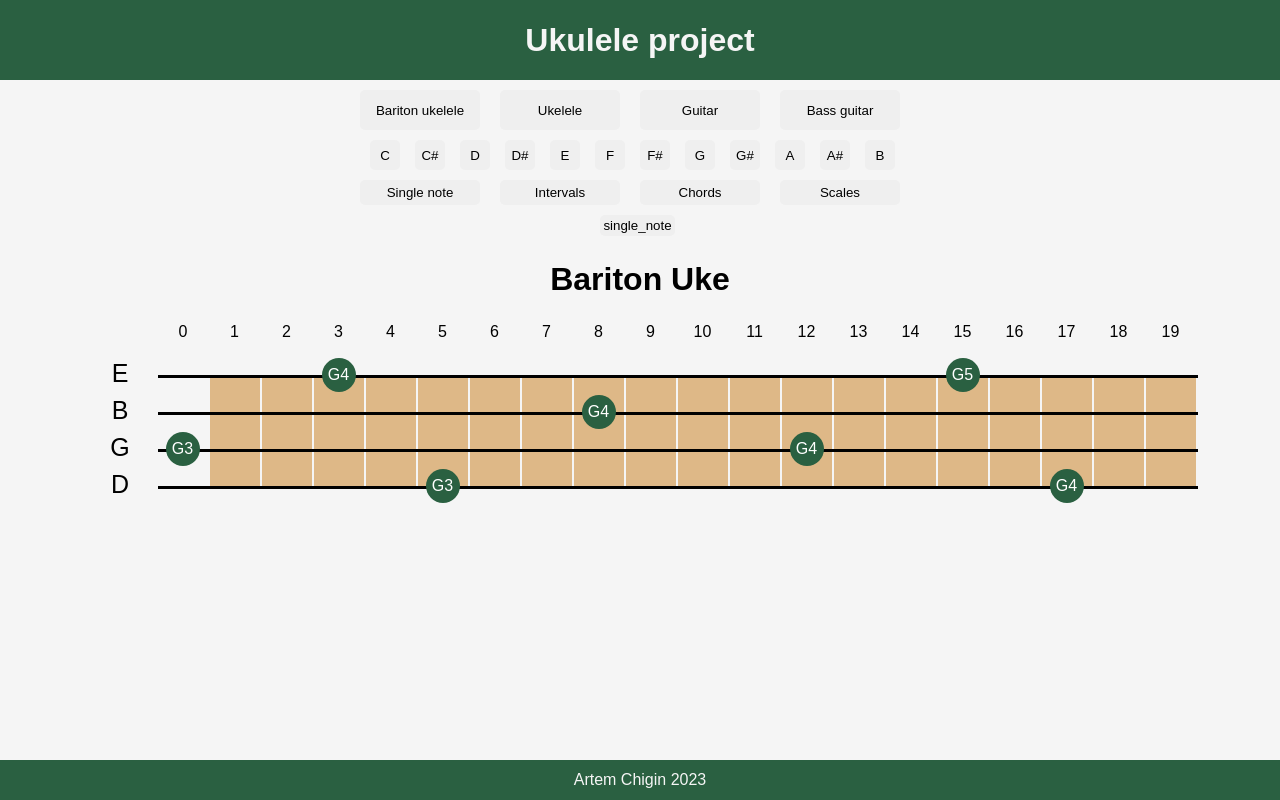
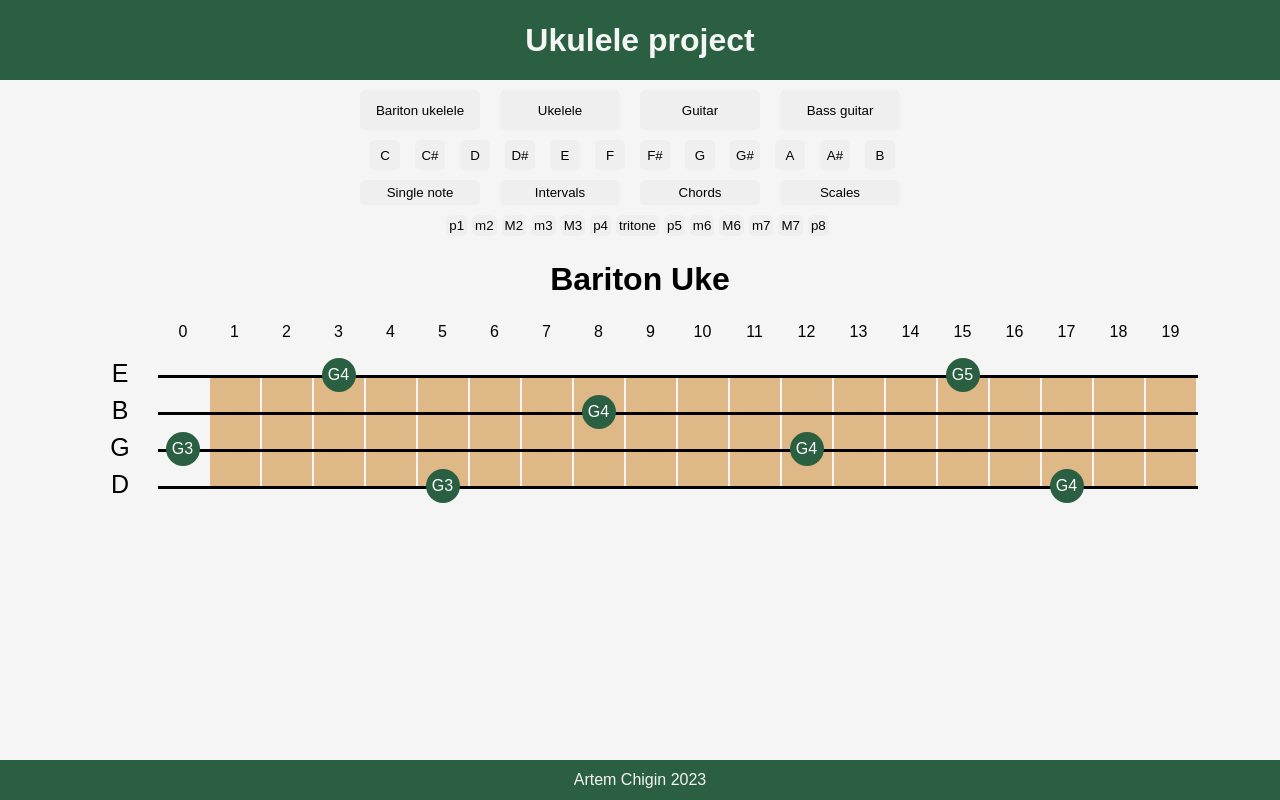
Before and after one commit to artem-chigin/fretboard-map, a React (Create React App) app: page / in a window 1280 px wide. Built offline with nearby package versions, Linux system fonts and the light colour scheme.

Commit message:
changed sequence display logic

```diff
--- a/src/components-for-render/select-sequence.js
+++ b/src/components-for-render/select-sequence.js
@@ -2,12 +2,12 @@ function SelectSequenceType({onSequenceClick}) {
 
     return (
         <div className="select-sequence">
-            <button onClick={() => onSequenceClick("note")}>Single note</button>
-            <button onClick={() => onSequenceClick("intervals")}>Intervals</button>
-            <button onClick={() => onSequenceClick("chords")}>Chords</button>
-            <button onClick={() => onSequenceClick("scales")}>Scales</button>
+            <button onClick={() => onSequenceClick("intervals", "p1")}>Single note</button>
+            <button onClick={() => onSequenceClick("intervals", "p1")}>Intervals</button>
+            <button onClick={() => onSequenceClick("chords", "major")}>Chords</button>
+            <button onClick={() => onSequenceClick("scales", "major")}>Scales</button>
         </div>
     )
-}
+};
 
 export default SelectSequenceType;
--- a/src/components-for-render/sequence-panel.js
+++ b/src/components-for-render/sequence-panel.js
@@ -1,13 +1,13 @@
 import MUSIC_CONST from "../instrument-scale-calculations/musical-constants"
 
 function SequencePanel({typeOfPanel, onSequenceTypeClick}) {
-    const sequences = Object.getOwnPropertyNames(MUSIC_CONST[typeOfPanel])
+    const sequences = Object.getOwnPropertyNames(MUSIC_CONST[typeOfPanel]);
     const sequenceButtons = sequences.map((sequenceName, index) => <button className="sequence-name-buttons" onClick={() => onSequenceTypeClick(sequenceName)} key={"seqType" + index}>{sequenceName}</button>)
     return (
         <div className="sequence-panel">
             {sequenceButtons}
         </div>
     )
-}
+};
 
 export default SequencePanel;
--- a/src/components-for-render/ui.js
+++ b/src/components-for-render/ui.js
@@ -12,16 +12,19 @@ import MUSIC_CONST from '../instrument-scale-calculations/musical-constants';
 function UI() {
     const [currentInstrument, setCurrentInstrument] = useState(new MusicalInstrument(instruments.baritoneUke));
     const [rootNote, setrootNote] = useState("G");
-    const [sequenceType, setSequenceType] = useState("note");
-    const [sequenceName, setSequenceName] = useState("single_note")
+    const [sequenceType, setSequenceType] = useState("intervals");
+    const [sequenceName, setSequenceName] = useState("p1")
     const [sequence, setSequence] = useState(["G"]);
 
     function createSequence(keyNote=rootNote, seqType=sequenceType, seqName=sequenceName) {
+        setrootNote(keyNote);
+        setSequenceType(seqType);
+        setSequenceName(seqName);
+
          if (MUSIC_CONST[seqType].hasOwnProperty(seqName)) {
 
             const newSequence = currentInstrument.generateSeqence([keyNote, 4], MUSIC_CONST[seqType][seqName]);
-            setrootNote(keyNote);
-            setSequenceName(seqName);
+
             setSequence(newSequence);
          }
     }
@@ -34,7 +37,7 @@ function UI() {
                 <SelectInstrument
                 onInstrumentClick={(instrumentName) => setCurrentInstrument(instrumentName)}/>
                 <SelectRootNote onNoteClick={(keyNote) => createSequence(keyNote, sequenceType, sequenceName)}/>
-                <SelectSequenceType onSequenceClick={(typeOfSequence) => setSequenceType(typeOfSequence)}/>
+                <SelectSequenceType onSequenceClick={(sequenceType, sequenceName) => createSequence(rootNote, sequenceType, sequenceName)}/>
                 <SequencePanel typeOfPanel={sequenceType} onSequenceTypeClick={(sequenceName) => createSequence(rootNote, sequenceType, sequenceName)}/>
             </div>
             <div className='instrument-container'>
--- a/src/instrument-scale-calculations/musical-constants.js
+++ b/src/instrument-scale-calculations/musical-constants.js
@@ -29,7 +29,7 @@ const MUSIC_CONST = {
         major: [2, 2, 1, 2, 2, 2, 1],
         minor: [2, 1, 2, 2, 1, 2, 2],
     },
-    note: {single_note: [0]}
+    // note: {single_note: [0]}
 };
 
 export default MUSIC_CONST;
```
